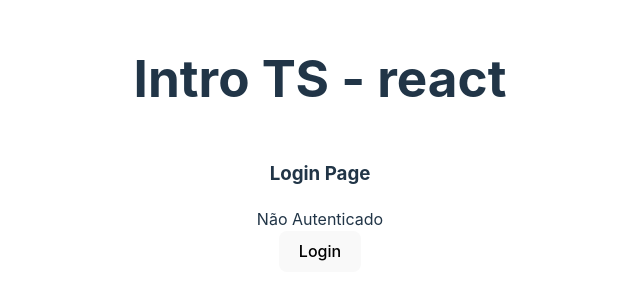
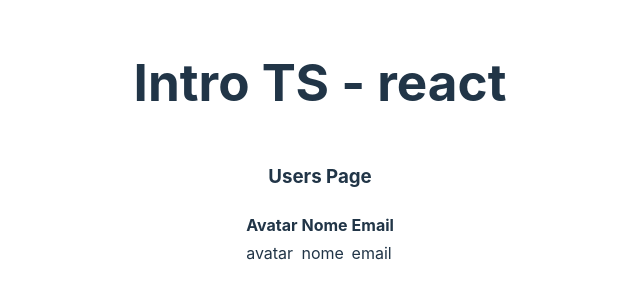
Before and after one commit to mcezzare/react-course-2024, a React (Vite) app in the folder React-Native/01-react-foundation/: page / in a window 1280 px wide. Shown: the part 256-556 px from the top of the page, without its empty margins (320-960 px from the left). Built offline with nearby package versions, Linux system fonts and the light colour scheme; no server answers.

Commit message:
fetch and then axios

```diff
--- a/React-Native/01-react-foundation/package.json
+++ b/React-Native/01-react-foundation/package.json
@@ -10,6 +10,7 @@
     "preview": "vite preview"
   },
   "dependencies": {
+    "axios": "^1.7.7",
     "react": "^18.3.1",
     "react-dom": "^18.3.1",
     "zustand": "^5.0.0"
--- a/React-Native/01-react-foundation/src/App.tsx
+++ b/React-Native/01-react-foundation/src/App.tsx
@@ -6,7 +6,9 @@
 //   ObjectLiterals
 // } from "./typescript/index.ts"
 
-import LoginPage from "./components/LoginPage.tsx"
+import UsersPage from './components/UsersPage';
+
+// import LoginPage from "./components/LoginPage.tsx"
 
 function App() {
 
@@ -23,7 +25,8 @@ function App() {
       {/* <Counter /> */}
       {/* <hr /> */}
       {/* <CounterWithHook /> */}
-      <LoginPage />
+      {/* <LoginPage /> */}
+      <UsersPage />
     </main>
 
   )
--- /dev/null
+++ b/React-Native/01-react-foundation/src/components/UsersPage.tsx
@@ -0,0 +1,44 @@
+import axios from 'axios';
+import { useEffect } from 'react';
+
+
+export const UsersPage = () => {
+  useEffect(()=> {
+    // Simple fetch
+    // fetch('https://reqres.in/api/users?page=1')
+    // .then (resp => resp.json())
+    // .then( data => console.log(data) )
+
+
+    axios.get('https://reqres.in/api/users?page=1')
+    .then(resp => console.log(resp.data))
+  },[])
+
+  return (
+
+    <>
+      <h3>Users Page</h3>
+      <table>
+        <thead>
+          <tr>
+            <th>Avatar</th>
+            <th>Nome</th>
+            <th>Email</th>
+          </tr>
+        </thead>
+        <tbody>
+          <tr>
+            <td>avatar</td>
+            <td>nome</td>
+            <td>email</td>
+          </tr>
+        </tbody>
+
+        <tfoot></tfoot>
+      </table>
+    </>
+
+  );
+};
+
+export default UsersPage;
--- a/React-Native/01-react-foundation/src/components/index.ts
+++ b/React-Native/01-react-foundation/src/components/index.ts
@@ -1,3 +1,4 @@
 export * from './Counter';
 export * from './CounterWithHook';
 export * from './LoginPage';
+export * from './UsersPage';
```
Also changed, not shown: 2 other files (tests, documents, lock files or other folders).
